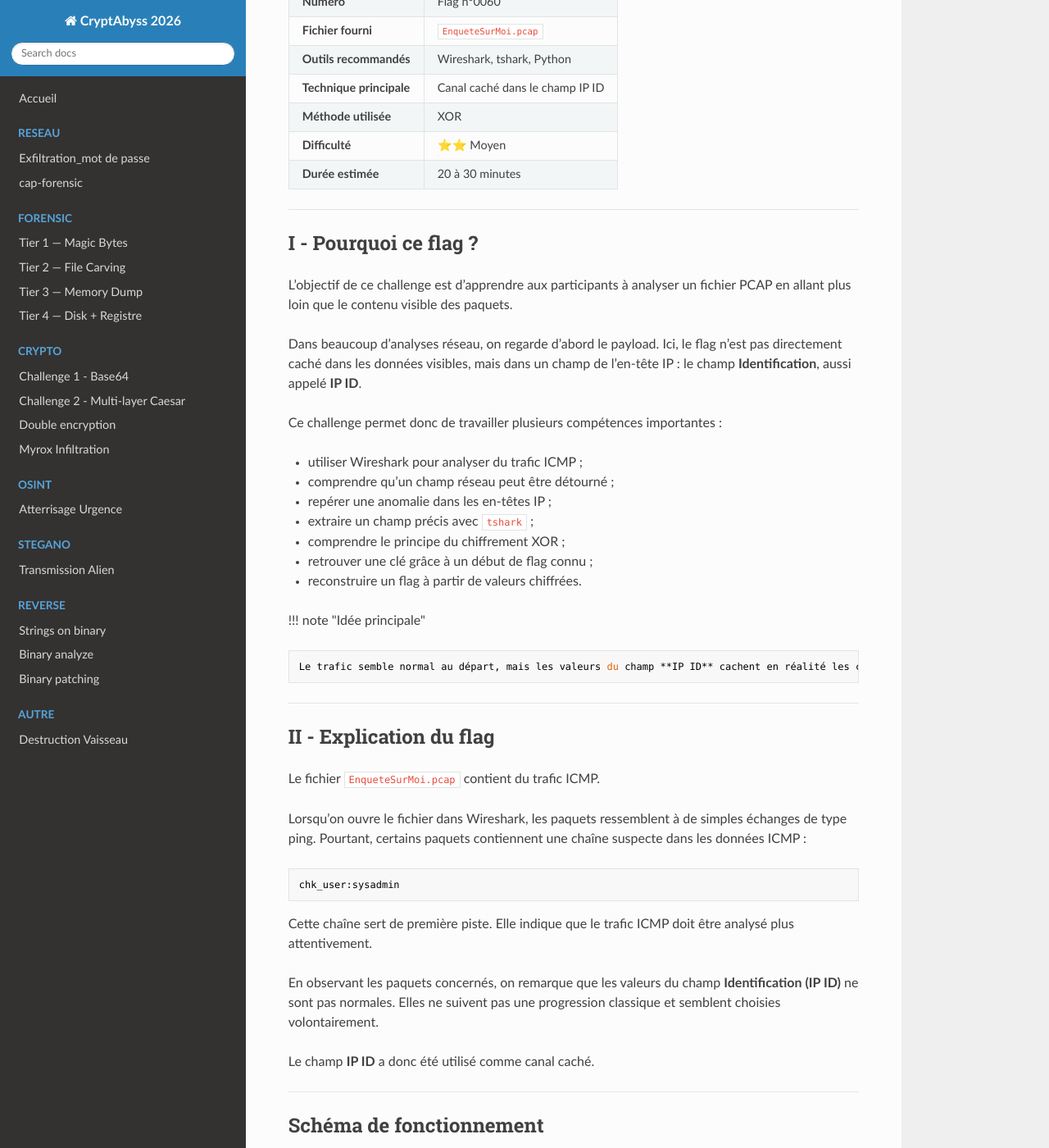
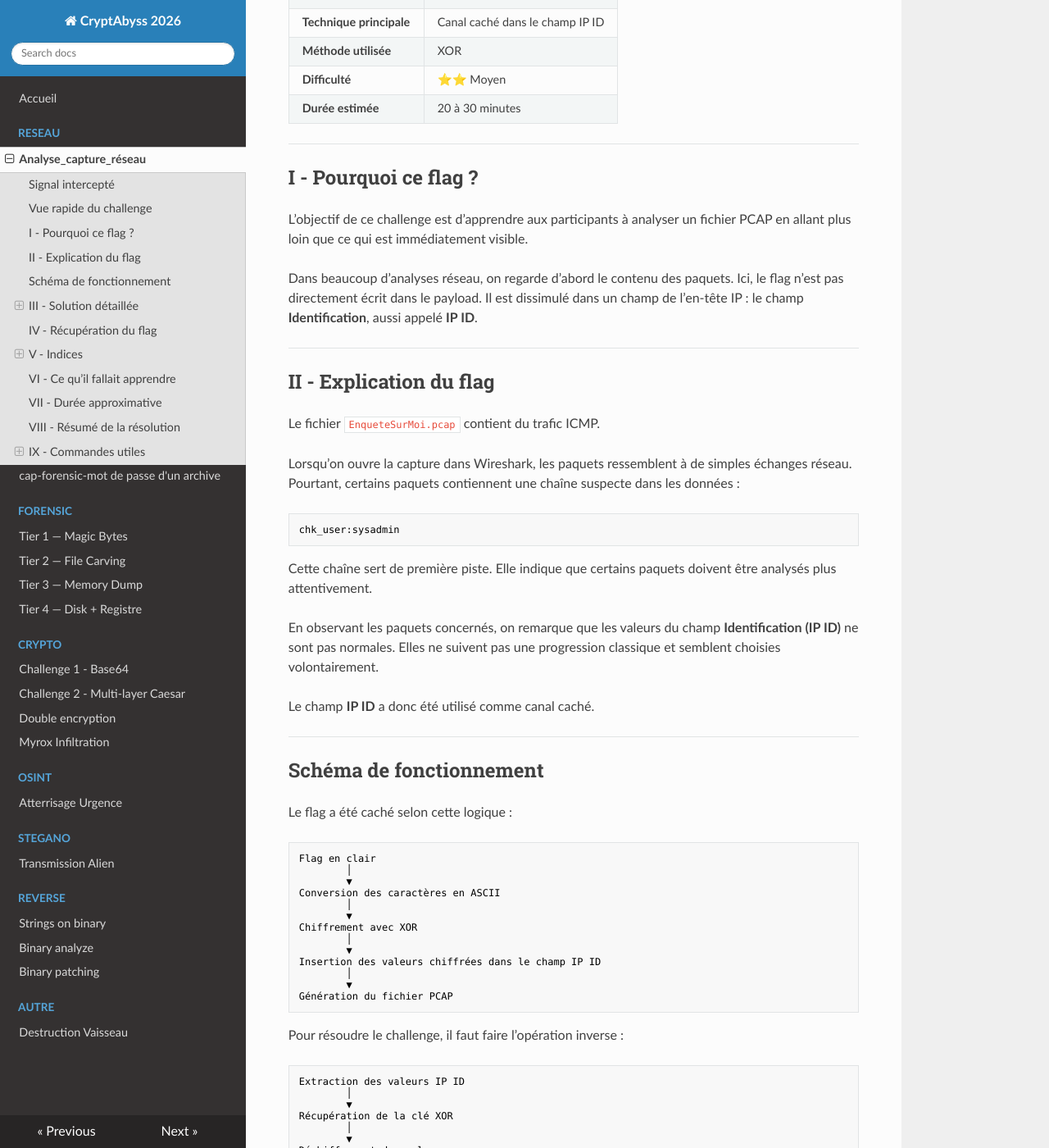
Before and after one commit to CryptAbyss-2026/Write-ups, an MkDocs documentation site: the page built from docs/Reseaux/Flag060-Analyse_capture_réseau.md, in a window 1280 px wide and 1400 px high, scrolled down 861 px. Shown: the whole window at 82% size. Built offline with MkDocs 1.6.1, drawn with Linux system fonts in a browser that asks for light colours; nearby versions of some CDN libraries; some of the changed text lies outside the part shown.

Commit message:
[+] Flags réseau

````diff
--- a/docs/Reseaux/Flag60-Exfiltration_mot de passe.md
+++ b/docs/Reseaux/Flag060-Analyse_capture_réseau.md
@@ -1,25 +1,22 @@
 
 ---
-Flag n°0060 — Exfiltration mot de passe
-description: Write-up du challenge réseau basé sur un canal caché ICMP, l’extraction du champ IP ID et un déchiffrement XOR.
+title: Flag n°0060 —Analyse_capture_réseau
+description: Write-up du challenge réseau basé sur l’analyse d’un PCAP, un canal caché dans le champ IP ID et un déchiffrement XOR.
 ---
 
 # 🚩 Flag n°0060
 
-## Exfiltration mot de passe — Canal caché ICMP + XOR
-
+## Signal intercepté
 
 Un fichier PCAP nommé `EnqueteSurMoi.pcap` est fourni aux participants.
 
-À première vue, le trafic réseau semble contenir de simples paquets ICMP. Cependant, certains champs des en-têtes IP sont utilisés pour cacher une information sensible.
+Une capture réseau a été récupérée après l’observation de signaux suspects dans le réseau. À première vue, le trafic semble ordinaire. Pourtant, certains échanges contiennent une information dissimulée qui ne se révèle pas immédiatement.
 
-Le challenge consiste à analyser le trafic réseau, identifier le canal caché, extraire les valeurs utiles, retrouver la clé XOR, puis reconstruire le flag.
+Le challenge consiste à analyser la capture, identifier les paquets réellement intéressants, extraire les valeurs utiles, retrouver la logique de dissimulation, puis reconstruire le flag.
 
 ---
 
-## Thème du Flag
 
-**Network Forensics — Covert Channel — ICMP — XOR — Known Plaintext Attack**
 
 ---
 
@@ -28,7 +25,7 @@
 | Élément | Détail |
 |---|---|
 | **Catégorie** | Réseaux |
-| **Nom du challenge** | Exfiltration mot de passe |
+| **Nom du challenge** |Analyse_capture_réseau|
 | **Numéro** | Flag n°0060 |
 | **Fichier fourni** | `EnqueteSurMoi.pcap` |
 | **Outils recommandés** | Wireshark, tshark, Python |
@@ -41,23 +38,11 @@
 
 ## I - Pourquoi ce flag ?
 
-L’objectif de ce challenge est d’apprendre aux participants à analyser un fichier PCAP en allant plus loin que le contenu visible des paquets.
+L’objectif de ce challenge est d’apprendre aux participants à analyser un fichier PCAP en allant plus loin que ce qui est immédiatement visible.
 
-Dans beaucoup d’analyses réseau, on regarde d’abord le payload. Ici, le flag n’est pas directement caché dans les données visibles, mais dans un champ de l’en-tête IP : le champ **Identification**, aussi appelé **IP ID**.
+Dans beaucoup d’analyses réseau, on regarde d’abord le contenu des paquets. Ici, le flag n’est pas directement écrit dans le payload. Il est dissimulé dans un champ de l’en-tête IP : le champ **Identification**, aussi appelé **IP ID**.
 
-Ce challenge permet donc de travailler plusieurs compétences importantes :
 
-- utiliser Wireshark pour analyser du trafic ICMP ;
-- comprendre qu’un champ réseau peut être détourné ;
-- repérer une anomalie dans les en-têtes IP ;
-- extraire un champ précis avec `tshark` ;
-- comprendre le principe du chiffrement XOR ;
-- retrouver une clé grâce à un début de flag connu ;
-- reconstruire un flag à partir de valeurs chiffrées.
-
-!!! note "Idée principale"
-
-    Le trafic semble normal au départ, mais les valeurs du champ **IP ID** cachent en réalité les caractères du flag.
 
 ---
 
@@ -65,13 +50,13 @@
 
 Le fichier `EnqueteSurMoi.pcap` contient du trafic ICMP.
 
-Lorsqu’on ouvre le fichier dans Wireshark, les paquets ressemblent à de simples échanges de type ping. Pourtant, certains paquets contiennent une chaîne suspecte dans les données ICMP :
+Lorsqu’on ouvre la capture dans Wireshark, les paquets ressemblent à de simples échanges réseau. Pourtant, certains paquets contiennent une chaîne suspecte dans les données :
 
 ```text
 chk_user:sysadmin
 ```
 
-Cette chaîne sert de première piste. Elle indique que le trafic ICMP doit être analysé plus attentivement.
+Cette chaîne sert de première piste. Elle indique que certains paquets doivent être analysés plus attentivement.
 
 En observant les paquets concernés, on remarque que les valeurs du champ **Identification (IP ID)** ne sont pas normales. Elles ne suivent pas une progression classique et semblent choisies volontairement.
 
@@ -115,20 +100,17 @@
 ```
 
 !!! important "Point important"
+    Le début du flag est connu : `CryptAbyss{`.
 
-    Le début du flag est connu : `CryptAbyss{`
     Cela permet de retrouver la clé XOR grâce à une attaque par texte clair connu, appelée **Known Plaintext Attack**.
 
 ---
 
 ## III - Solution détaillée
 
-### Étape 1 — Accéder au challenge
+### Étape 1 — Récupérer le fichier PCAP
 
-
-Le participant récupère le fichier PCAP fourni pour l’analyse.
-
-Fichier à analyser :
+Le participant récupère le fichier fourni pour l’analyse :
 
 ```text
 EnqueteSurMoi.pcap
@@ -136,7 +118,7 @@
 
 ---
 
-### Étape 2 — Ouvrir le fichier PCAP
+### Étape 2 — Ouvrir la capture dans Wireshark
 
 Ouvrir le fichier avec Wireshark :
 
@@ -150,17 +132,16 @@
 icmp
 ```
 
-Dans certains paquets ICMP, on remarque la présence de la chaîne suivante :
+Dans certains paquets, on remarque la présence de la chaîne suivante :
 
 ```text
 chk_user:sysadmin
 ```
 
-Cette information montre que le trafic ICMP n’est probablement pas anodin.
+Cette information indique que le trafic mérite une analyse plus précise.
 
 !!! tip "Première piste"
-
-    Le payload donne une indication, mais le flag n’est pas directement écrit dans le contenu visible des paquets.
+    Le contenu visible donne une indication, mais le flag n’est pas écrit directement dans le payload.
 
 ---
 
@@ -185,7 +166,7 @@
 - elles ne sont pas séquentielles ;
 - elles ne ressemblent pas à des valeurs générées naturellement ;
 - elles changent d’une manière volontaire ;
-- elles apparaissent dans des paquets ICMP spécifiques.
+- elles apparaissent dans des paquets spécifiques.
 
 Cela indique que le champ **IP ID** est utilisé comme canal caché.
 
@@ -269,7 +250,6 @@
 ```
 
 !!! success "Clé retrouvée"
-
     La clé XOR est `42`.
 
 Cette étape est possible car on connaît le début du flag.
@@ -317,17 +297,17 @@
 
 ## V - Indices
 
-### Indice léger
+### Indice léger — Signal discret
 
-Les paquets ICMP ne contiennent pas forcément l’information uniquement dans leur payload.
+Tout semble normal au premier regard, mais certains paquets méritent une observation plus attentive.
 
-### Indice intermédiaire
+### Indice intermédiaire — Mauvais endroit
 
-Certains champs de l’en-tête IP peuvent être utilisés pour cacher des données. Le champ **Identification** mérite d’être observé.
+Le contenu visible n’est pas forcément l’endroit le plus intéressant dans une capture réseau.
 
-### Indice final
+### Indice final — Valeurs étranges
 
-Le flag est caché dans les valeurs du champ `ip.id`. Le début connu `CryptAbyss{` permet de retrouver la clé XOR.
+Certaines valeurs dans les champs réseau ne suivent pas un comportement habituel. Comparez-les entre plusieurs paquets similaires.
 
 ---
 
@@ -362,9 +342,6 @@
 ## VIII - Résumé de la résolution
 
 ```text
-Accès au challenge local
-        │
-        ▼
 Ouverture du fichier PCAP
         │
         ▼
--- a/mkdocs.yml
+++ b/mkdocs.yml
@@ -2,9 +2,9 @@
 nav:
   - Accueil: index.md
   - Reseau:
-    - Exfiltration_mot de passe: Reseaux/Flag60-Exfiltration_mot de passe
-    - cap-forensic: Reseaux/Flag114-pcap-forensic.md
-    # - Packet-tracer: Reseaux/Flag146-Packet-tracer.md
+    - Analyse_capture_réseau: Reseaux/Flag060-Analyse_capture_réseau.md
+    - cap-forensic-mot de passe d'un archive: Reseaux/Flag114-pcap-forensic.md
+    #- Packet-tracer: Reseaux/Flag146-Packet-tracer.md
   - Forensic:
     - Tier 1 — Magic Bytes: forensic/tier1-magic-bytes.md
     - Tier 2 — File Carving: forensic/tier2-file-carving.md
````
Also changed, not shown: docs/Reseaux/Flag114-pcap-forensic.md (+6 -56 lines).
